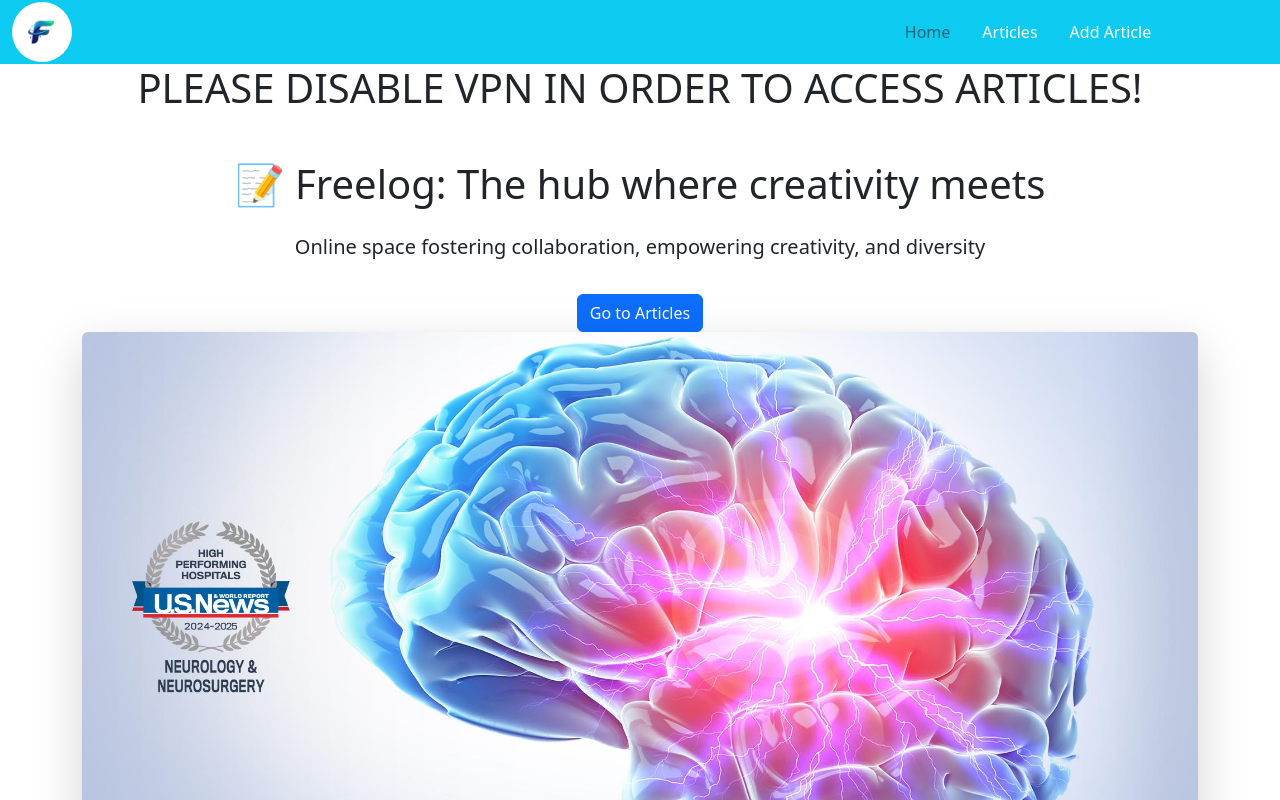
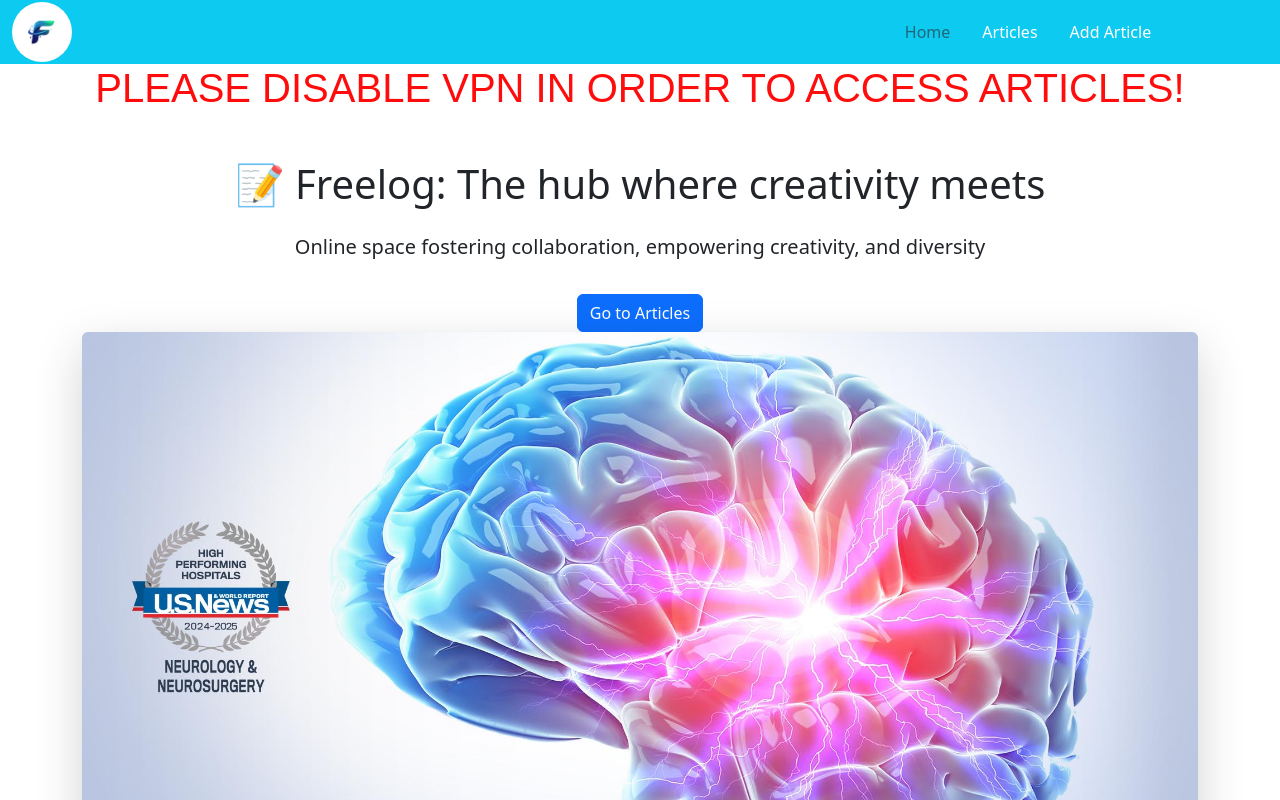
Before and after one commit to tafadzwamunyuki/freelogweb, a React (Vite) app in the folder frontend/: page / in a window 1280 px wide. Shown: the top 800 px of the page. Built offline with nearby package versions, Linux system fonts and the light colour scheme.

Commit message:
Update index.css

```diff
--- a/frontend/src/index.css
+++ b/frontend/src/index.css
@@ -215,6 +215,26 @@
   transition: border-color 0.15s ease-in-out, box-shadow 0.15s ease-in-out;
 }
 
+@keyframes blink {
+  0% {
+      opacity: 1;
+  }
+
+  50% {
+      opacity: 0;
+  }
+
+  100% {
+      opacity: 1;
+  }
+}
+
+.note {
+  color: red;
+  font-family: Arial;
+  font-weight: 500;
+  animation: blink 3s infinite;
+}
 
 /* Customize navbar toggler when it’s expanded (on mobile) */
 @media (max-width: 991.98px) {
```
